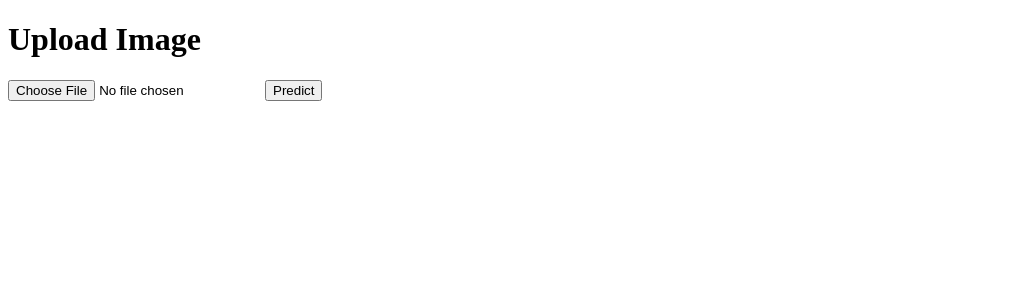
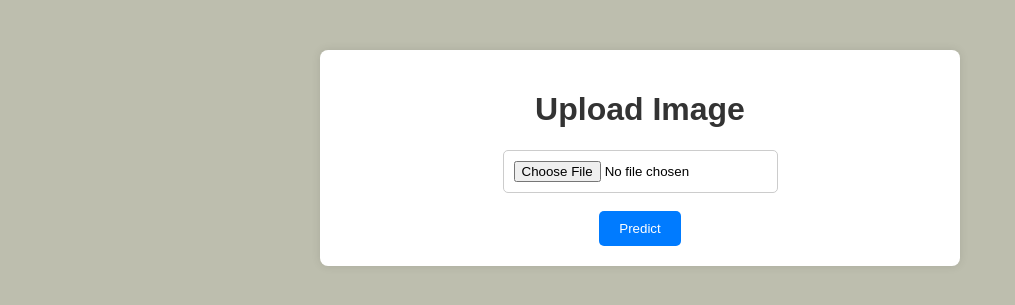
Before and after one commit to AaronPereira21/CCog, a Flask app: page / in a window 1280 px wide. Shown: the top 305 px of the page, without its empty margins (0-1015 px from the left). Run offline with Flask 3, Linux system fonts and the light colour scheme.

Commit message:
improved UI

```diff
--- a/templates/upload.html
+++ b/templates/upload.html
@@ -4,15 +4,61 @@
     <meta charset="UTF-8">
     <meta name="viewport" content="width=device-width, initial-scale=1.0">
     <title>Upload Image</title>
+    <style>
+        body {
+            font-family: Arial, sans-serif;
+            margin: 0;
+            padding: 0;
+            background-color: #bdbeae;
+        }
+        .container {
+            max-width: 600px;
+            margin: 0 auto;
+            padding: 20px;
+            background-color: #fff;
+            border-radius: 8px;
+            box-shadow: 0 0 10px rgba(0, 0, 0, 0.1);
+            margin-top: 50px;
+        }
+        h1 {
+            text-align: center;
+            color: #333;
+        }
+        form {
+            text-align: center;
+            margin-top: 20px;
+        }
+        input[type="file"] {
+            padding: 10px;
+            border: 1px solid #ccc;
+            border-radius: 5px;
+        }
+        input[type="submit"] {
+            padding: 10px 20px;
+            background-color: #007bff;
+            color: #fff;
+            border: none;
+            border-radius: 5px;
+            cursor: pointer;
+        }
+        h2 {
+            text-align: center;
+            margin-top: 20px;
+            color: #007bff;
+        }
+    </style>
 </head>
 <body>
+    <div class="container">
         <h1>Upload Image</h1>
         <form action="/predict" method="post" enctype="multipart/form-data">
             <input type="file" name="file">
+            <br><br>
             <input type="submit" value="Predict">
         </form>
         {% if prediction %}
             <h2>Predicted class: {{ prediction }}</h2>
         {% endif %}
+    </div>
 </body>
 </html>
```
Lines whose indentation alone changed are shown as unchanged.
